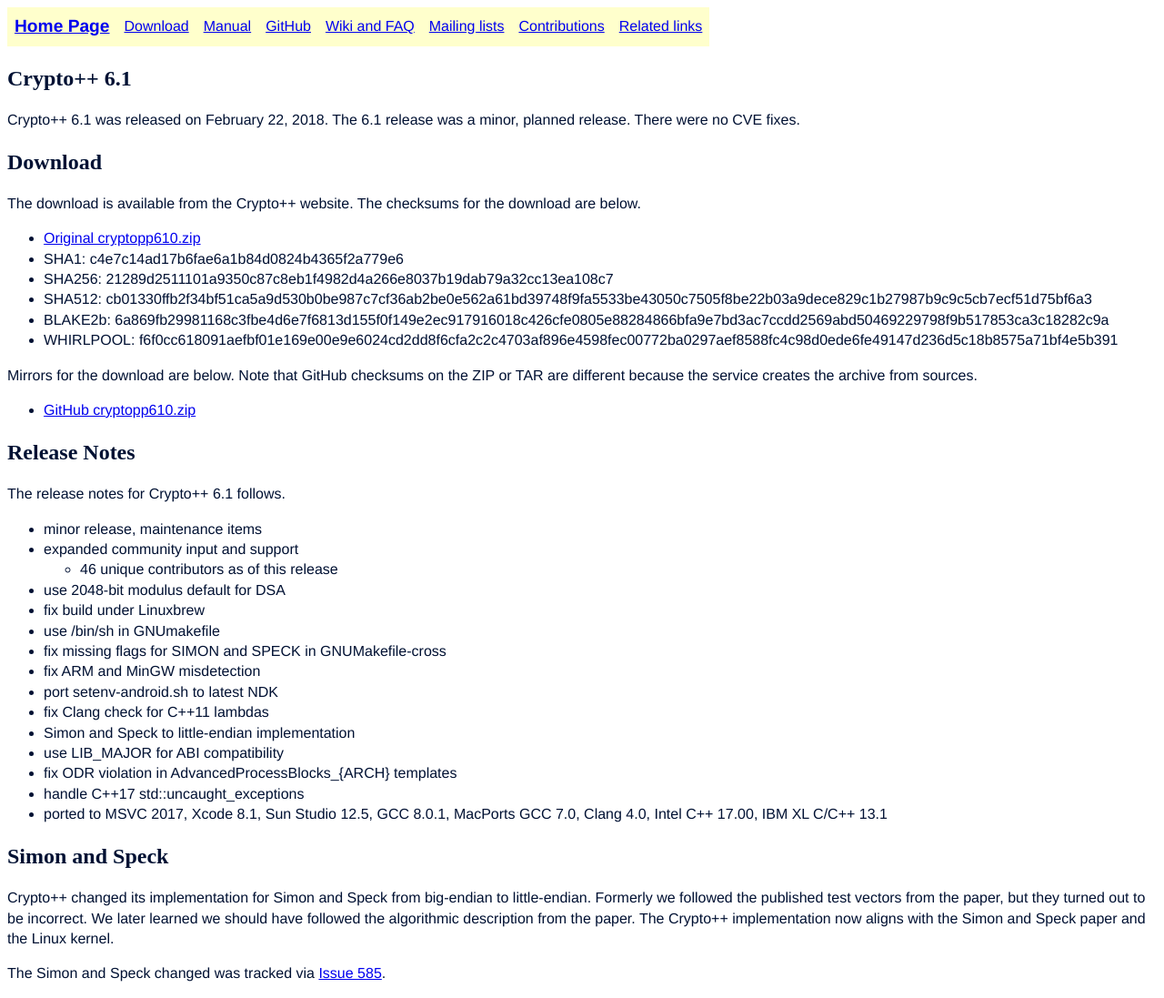
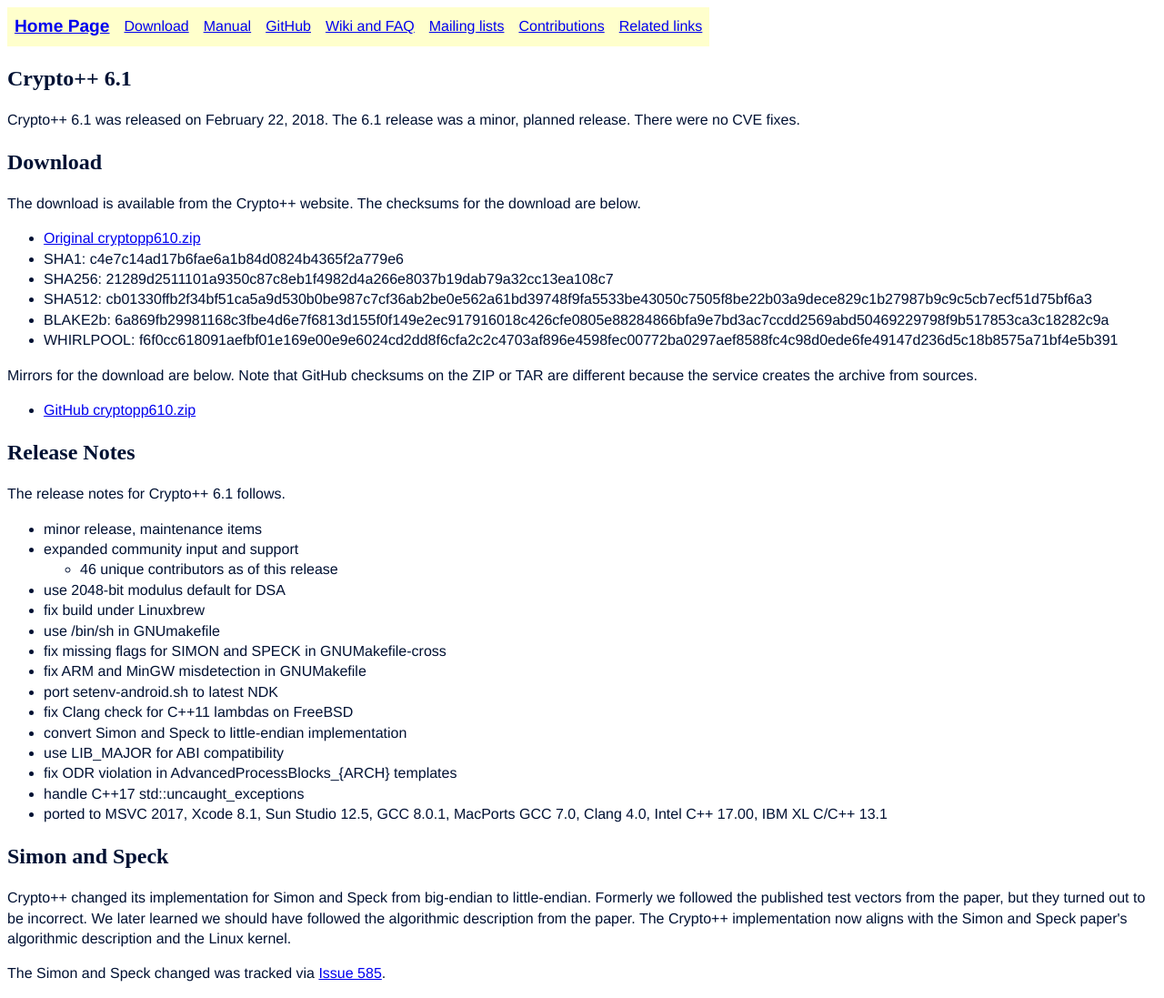
Before and after one commit to weidai11/website, a plain HTML site: page release610.html in a window 1280 px wide. Shown: the top 1097 px of the page at 91% size. Drawn offline with Linux system fonts and the light colour scheme.

Commit message:
Update text

```diff
--- a/release610.html
+++ b/release610.html
@@ -96,13 +96,13 @@
 
     <li>fix missing flags for SIMON and SPECK in GNUMakefile-cross</li>
 
-    <li>fix ARM and MinGW misdetection</li>
+    <li>fix ARM and MinGW misdetection in GNUMakefile</li>
 
     <li>port setenv-android.sh to latest NDK</li>
 
-    <li>fix Clang check for C++11 lambdas</li>
+    <li>fix Clang check for C++11 lambdas on FreeBSD</li>
 
-    <li>Simon and Speck to little-endian implementation</li>
+    <li>convert Simon and Speck to little-endian implementation</li>
 
     <li>use LIB_MAJOR for ABI compatibility</li>
 
@@ -120,7 +120,7 @@
   little-endian. Formerly we followed the published test vectors from the paper, but they
   turned out to be incorrect. We later learned we should have followed the algorithmic
   description from the paper. The Crypto++ implementation now aligns with the Simon and
-  Speck paper and the Linux kernel.</p>
+  Speck paper's algorithmic description and the Linux kernel.</p>
 
   <p>The Simon and Speck changed was tracked via <a href=
   "https://github.com/weidai11/cryptopp/issues/585">Issue 585</a>.</p>
```
